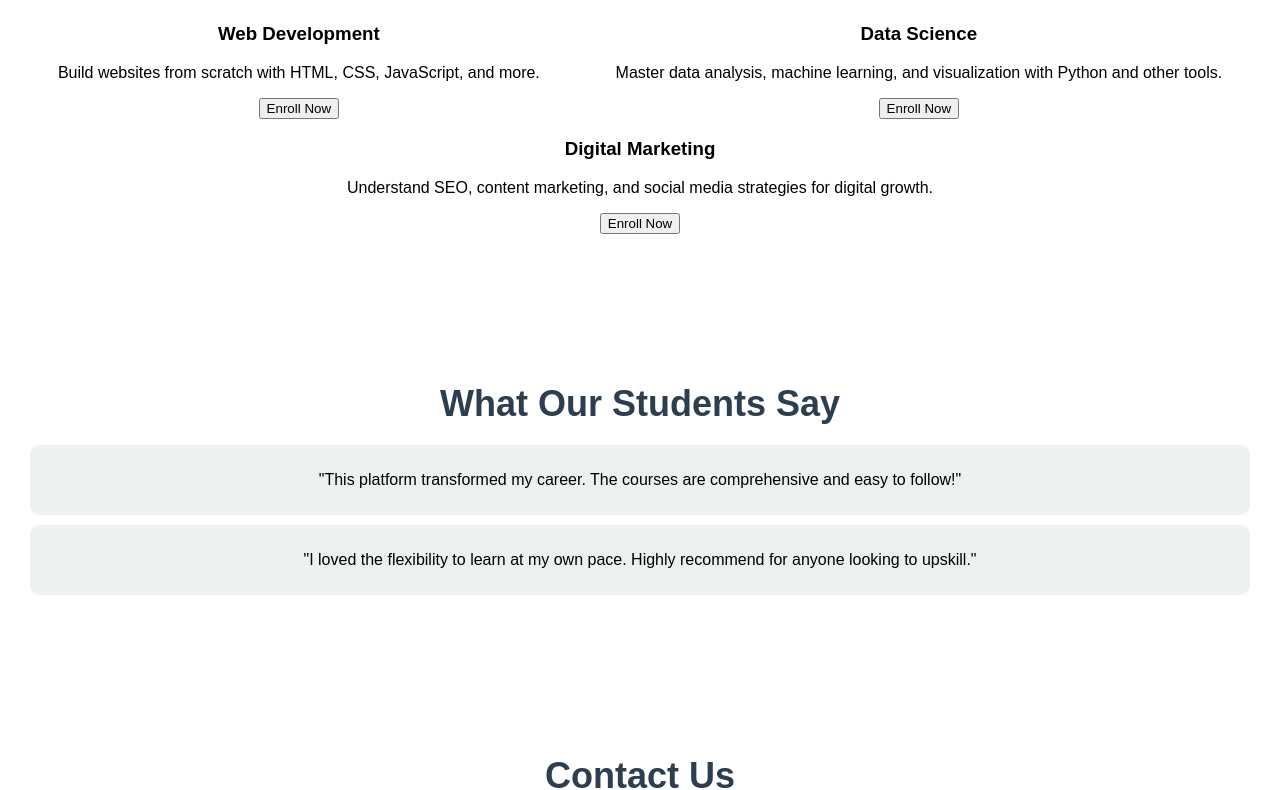
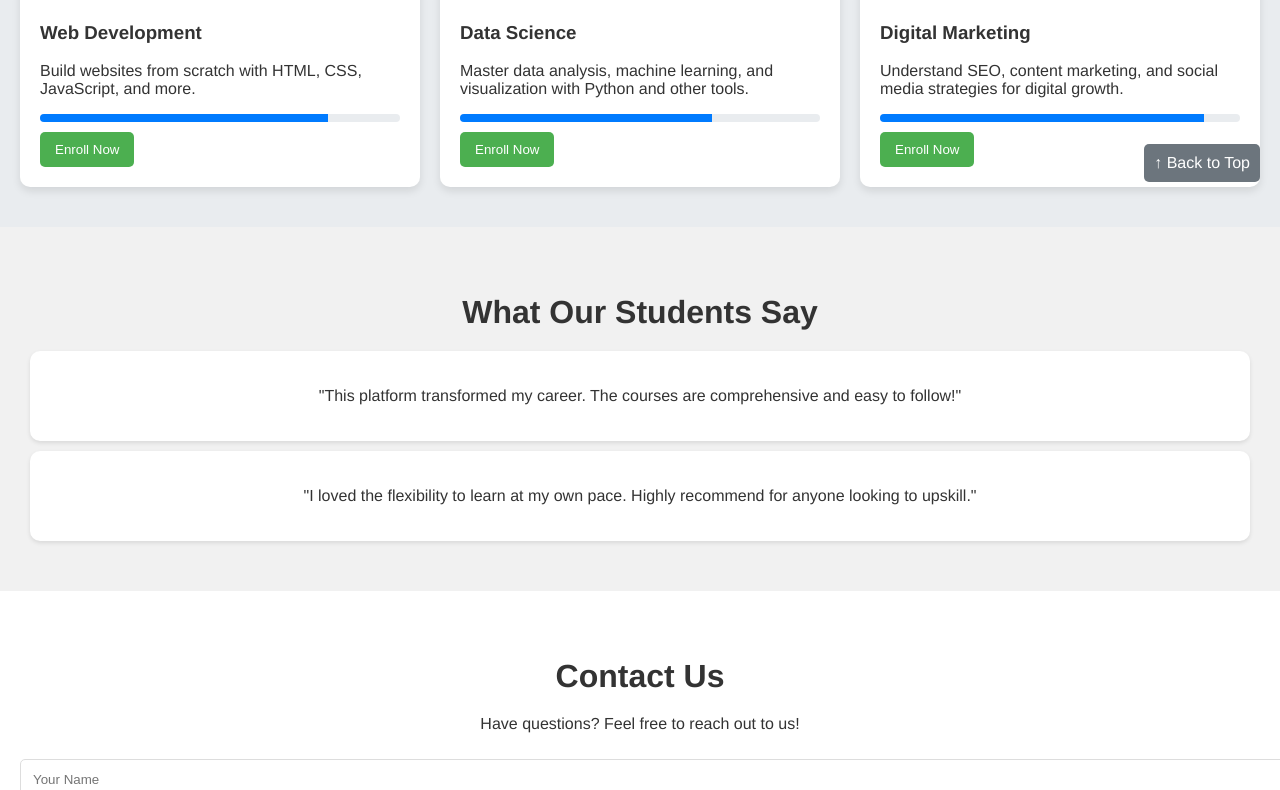
Before and after one commit to Vishnish08/Digital-Learning, a plain HTML site: page index.html in a window 1280 px wide. Shown: the part 598-1388 px from the top of the page. Drawn offline with Linux system fonts and the light colour scheme.

Commit message:
Update style.css

```diff
--- a/style.css
+++ b/style.css
@@ -1,109 +1,131 @@
 body {
-    font-family: 'Arial', sans-serif;
+    font-family: 'Helvetica Neue', Arial, sans-serif;
     margin: 0;
     padding: 0;
     box-sizing: border-box;
+    background-color: #f5f5f5; /* Light gray background */
+    color: #333; /* Dark text */
 }
 
 header {
-    background-color: #34495e;
-    color: white;
-    padding: 20px;
+    background-color: #a8e6cf; /* Light green for header */
+    color: #333; /* Dark text for readability */
+    padding: 40px 20px;
     text-align: center;
 }
 
 nav {
     display: flex;
     justify-content: center;
-    background-color: #2c3e50;
+    background-color: #d0f4ea; /* Lighter green for navigation */
+    padding: 10px 0;
 }
 
 nav a {
     padding: 14px 20px;
     display: inline-block;
-    color: white;
+    color: #333; /* Dark text */
     text-decoration: none;
+    font-weight: 500;
 }
 
 nav a:hover {
-    background-color: #2980b9;
+    background-color: #c3e9e3; /* Even lighter green on hover */
 }
 
-.hero {
-    background: url('https://static.vecteezy.com/system/resources/previews/014/071/842/non_2x/letter-e-online-learning-digital-diary-book-logo-vector.jpg') no-repeat center center;
-    background-size: cover;
-    height: 100vh;
-    color: white;
+.about {
+    background-color: #ffffff; /* White for about section */
+    padding: 40px 20px;
     text-align: center;
-    display: flex;
-    justify-content: center;
-    align-items: center;
 }
 
-.hero h1 {
-    font-size: 48px;
+.courses {
+    background-color: #e9ecef; /* Light gray for courses */
+    padding: 40px 20px;
 }
 
-.about, .courses, .testimonials, .contact {
-    padding: 60px 20px;
+.course-list {
+    display: grid;
+    grid-template-columns: repeat(auto-fill, minmax(300px, 1fr));
+    gap: 20px;
+}
+
+.course-card {
+    background-color: #ffffff; /* White for course cards */
+    padding: 20px;
+    border-radius: 10px;
+    box-shadow: 0 4px 8px rgba(0, 0, 0, 0.1);
+    transition: transform 0.3s;
+}
+
+.course-card:hover {
+    transform: scale(1.05); /* Hover effect */
+}
+
+.progress-bar {
+    background-color: #e9ecef;
+    border-radius: 5px;
+    overflow: hidden;
+    height: 8px;
+    margin: 10px 0;
+}
+
+.progress {
+    background-color: #007bff; /* Progress color */
+    height: 100%;
+}
+
+.enroll-button {
+    background-color: #4caf50; /* Green button */
+    color: white;
+    border: none;
+    padding: 10px 15px;
+    border-radius: 5px;
+    cursor: pointer;
+    transition: background-color 0.3s;
+}
+
+.enroll-button:hover {
+    background-color: #388e3c; /* Darker green on hover */
+}
+
+.testimonials {
+    background-color: #f1f1f1; /* Light gray for testimonials */
+    padding: 40px 20px;
+    text-align: center;
+}
+
+.testimonial {
+    background-color: #ffffff; /* White for testimonial cards */
+    padding: 20px;
+    margin: 10px;
+    border-radius: 10px;
+    box-shadow: 0 2px 4px rgba(0, 0, 0, 0.1);
+}
+
+.contact {
+    background-color: #ffffff; /* White for contact section */
+    padding: 40px 20px;
     text-align: center;
 }
 
 h2 {
     margin-bottom: 20px;
-    font-size: 36px;
-    color: #2c3e50;
-}
-
-.about p, .contact p {
-    font-size: 18px;
-    color: #7f8c8d;
-}
-
-.courses .course-list {
-    display: flex;
-    flex-wrap: wrap;
-    justify-content: space-around;
-}
-
-.courses .course {
-    width: 30%;
-    padding: 20px;
-    margin: 10px;
-    border: 1px solid #bdc3c7;
-    border-radius: 10px;
-    text-align: left;
-}
-
-.testimonials .testimonial {
-    padding: 10px 20px;
-    margin: 10px;
-    background-color: #ecf0f1;
-    border-radius: 10px;
-}
-
-.testimonial p {
-    font-size: 16px;
-}
-
-footer {
-    background-color: #2c3e50;
-    color: white;
-    padding: 10px 0;
-    text-align: center;
+    font-size: 32px;
+    color: #333; /* Dark text for section headings */
 }
 
 .contact input, .contact textarea {
     width: 100%;
-    padding: 10px;
+    padding: 12px;
     margin: 10px 0;
     border-radius: 5px;
-    border: 1px solid #bdc3c7;
+    border: 1px solid #ddd;
 }
 
 .contact button {
-    padding: 10px 20px;
-    background-color: #2980b9;
+    padding: 12px 24px;
+    background-color: #4a4a4a; /* Dark button background */
     color: white;
     border: none;
     border-radius: 5px;
@@ -111,5 +133,26 @@ footer {
 }
 
 .contact button:hover {
-    background-color: #0f8de2;
+    background-color: #383838; /* Darker button on hover */
 }
+
+footer {
+    background-color: #4a4a4a; /* Consistent footer color */
+    color: white;
+    padding: 20px 0;
+    text-align: center;
+}
+
+.back-to-top {
+    position: fixed;
+    bottom: 20px;
+    right: 20px;
+    background-color: #6c757d;
+    padding: 10px;
+    border-radius: 5px;
+}
+
+.back-to-top a {
+    color: white;
+    text-decoration: none;
+}
```
